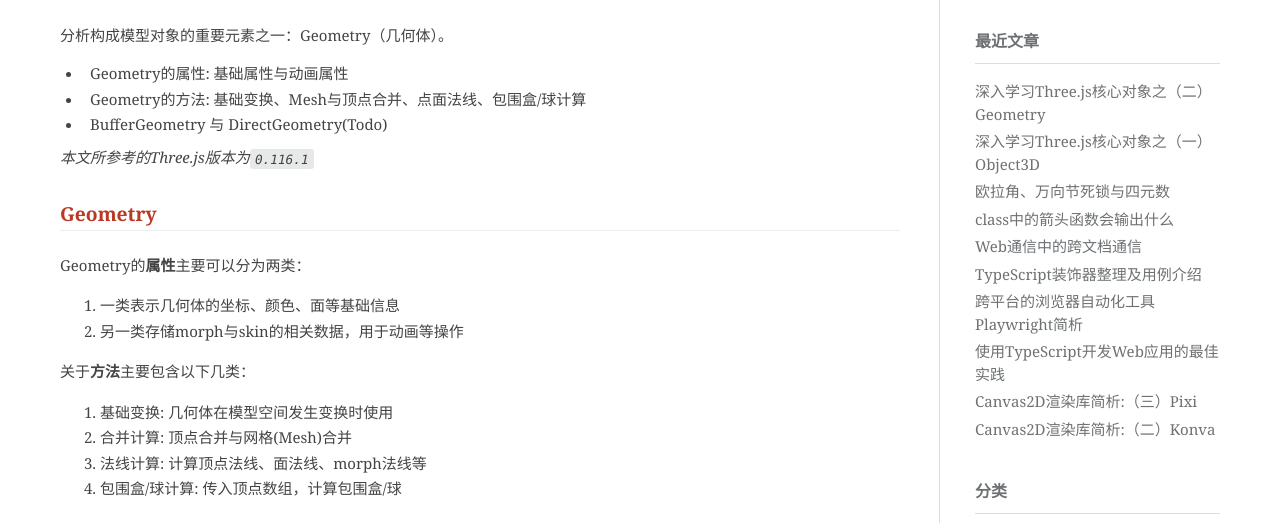
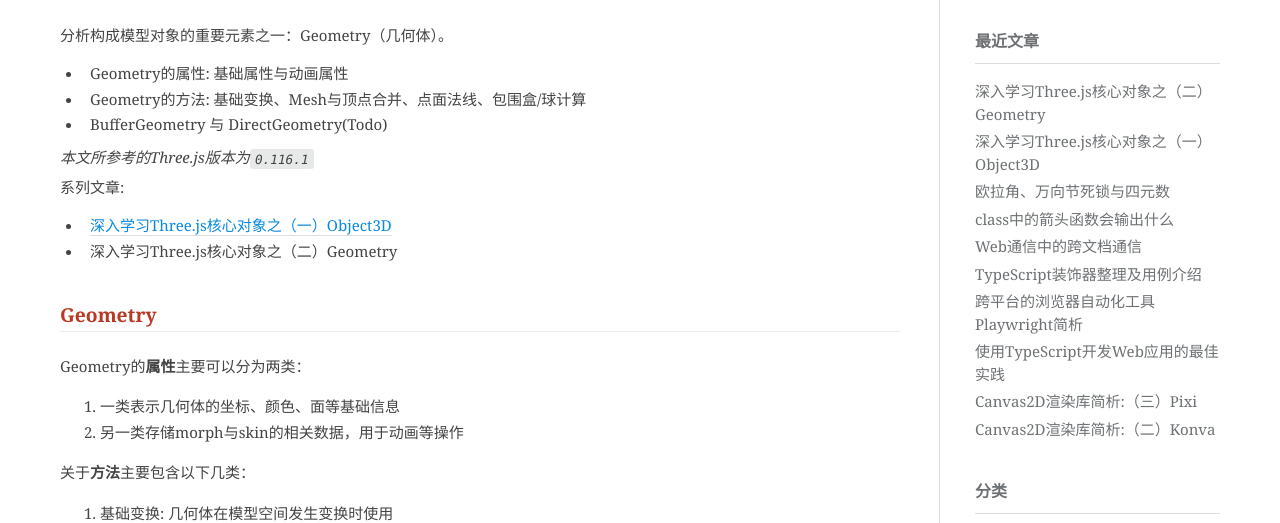
Before and after one commit to yrq110/yrq110.github.io, a plain HTML site: page post/front-end/deep-in-threejs-core-objects-ii-geometry/index.html in a window 1280 px wide. Shown: the part 246-769 px from the top of the page. Drawn offline with nearby package versions, Linux system fonts and the light colour scheme; some packages are replaced by stand-ins of ours.

Commit message:
rebuilding site 2020年 5月13日 星期三 17时48分45秒 CST

```diff
--- a/post/front-end/deep-in-threejs-core-objects-ii-geometry/index.html
+++ b/post/front-end/deep-in-threejs-core-objects-ii-geometry/index.html
@@ -93,6 +93,11 @@
 <li>BufferGeometry 与 DirectGeometry(Todo)</li>
 </ul>
 <p><em>本文所参考的Three.js版本为<code>0.116.1</code></em></p>
+<p>系列文章:</p>
+<ul>
+<li><a href="https://yrq110.me/post/front-end/deep-in-threejs-core-objects-i-object3d/">深入学习Three.js核心对象之（一）Object3D</a></li>
+<li>深入学习Three.js核心对象之（二）Geometry</li>
+</ul>
 <h2 id="geometry">Geometry</h2>
 <p>Geometry的<strong>属性</strong>主要可以分为两类：</p>
 <ol>
```
